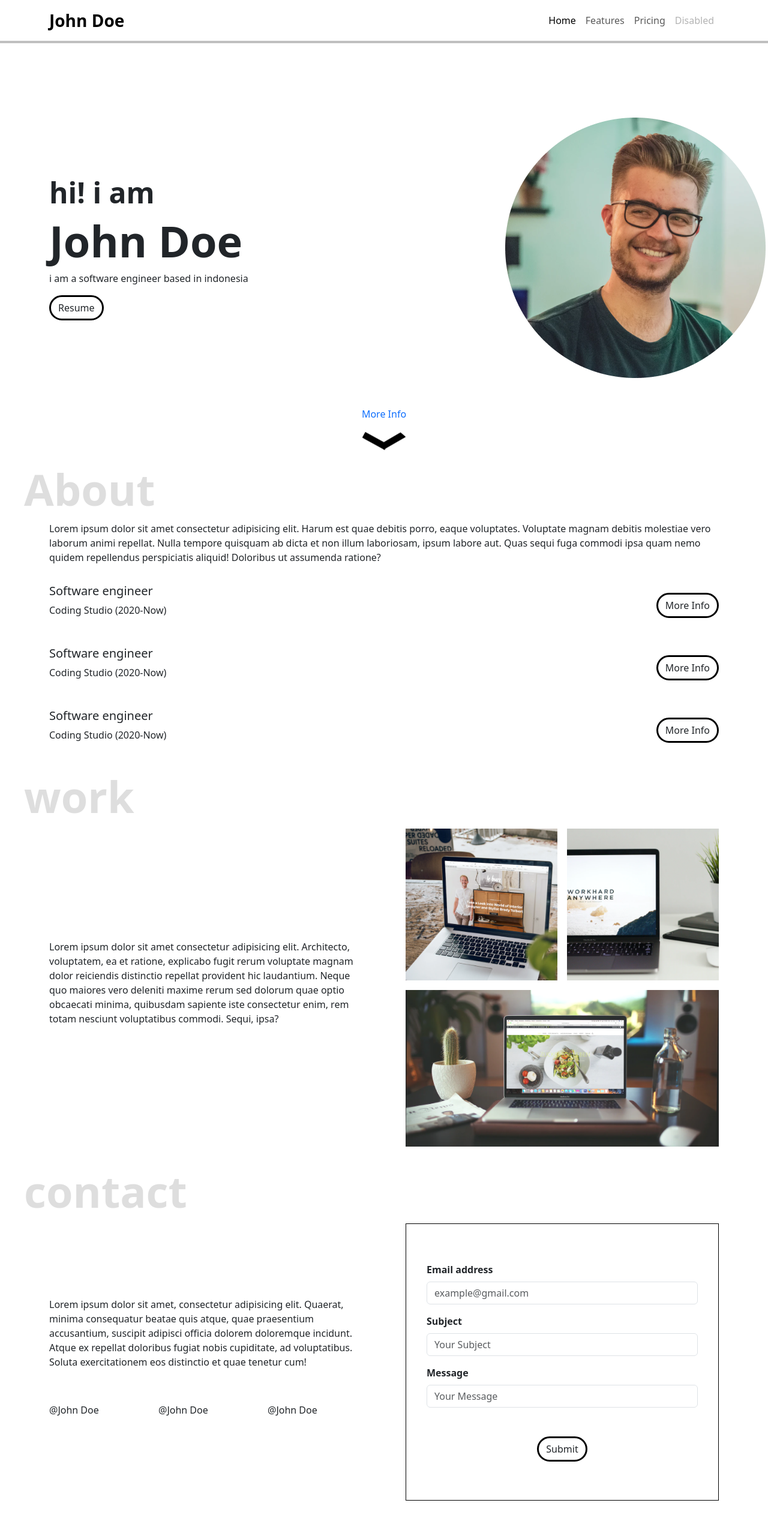
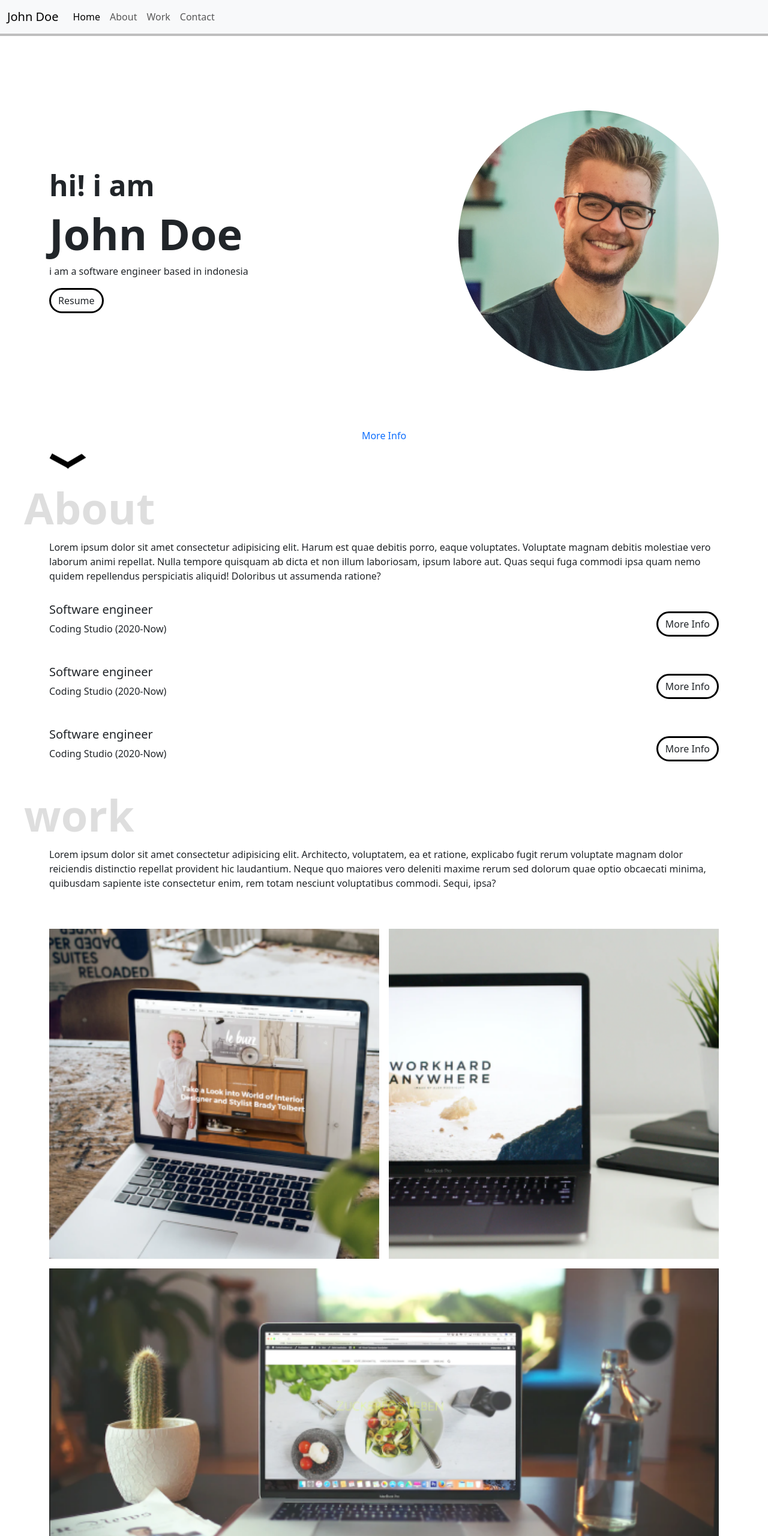
Before and after one commit to NahlJoe/portfolio, a plain HTML site: page index.html in a window 1280 px wide. Shown: the top 2560 px of the page at 60% size. Drawn offline with nearby package versions, Linux system fonts and the light colour scheme.

Commit message:
Tidy Up done

```diff
--- a/index.html
+++ b/index.html
@@ -8,48 +8,48 @@
     <link rel="stylesheet" href="style.css">
 </head>
 <body>
-  <nav class="navbar navbar-expand-lg">
-          <div class="container">
-        <a class="navbar-brand fs-3 fw-bold" href="#">John Doe</a>
+  <nav class="navbar navbar-expand-lg bg-body-tertiary">
+    <div class="container-fluid">
+      <a class="navbar-brand" href="#">John Doe</a>
       <button class="navbar-toggler" type="button" data-bs-toggle="collapse" data-bs-target="#navbarNav" aria-controls="navbarNav" aria-expanded="false" aria-label="Toggle navigation">
         <span class="navbar-toggler-icon"></span>
       </button>
       <div class="collapse navbar-collapse" id="navbarNav">
-          <ul class="navbar-nav ms-auto">
+        <ul class="navbar-nav">
           <li class="nav-item">
-              <a class="nav-link active" aria-current="page" href="#">Home</a>
+            <a class="nav-link active" aria-current="page" href="#home">Home</a>
           </li>
           <li class="nav-item">
-              <a class="nav-link" href="#">Features</a>
+            <a class="nav-link" href="#about">About</a>
           </li>
           <li class="nav-item">
-              <a class="nav-link" href="#">Pricing</a>
+            <a class="nav-link" href="#work">Work</a>
           </li>
           <li class="nav-item">
-              <a class="nav-link disabled" aria-disabled="true">Disabled</a>
+            <a class="nav-link" href="#contact">Contact</a>
           </li>
         </ul>
       </div>
     </div>
   </nav>
     <section id="home" class="home container">
-      <div class="row d-flex align-items-center">
-          <div class="col-8">
+      <div class="row d-flex align-items-center flex-md-row flex-column-reverse">
+          <div class="col-12 col-md-8">
               <h3 class="fw-semibold">hi! i am </h3>
               <h1 class="fw-bold">John Doe</h1>
               <p>i am a software engineer based in indonesia</p>
               <a class="btn button" href="images/potrait.png" download>Resume</a>
           </div>
-          <div class="col-4">
+          <div class="col-12 col-md-4 d-flex justify-content-md-end justify-content-center">
               <img src="images/potrait.png" alt="potrait">
           </div>
       </div>
-      <div class="arrow w-100 d-flex align-items-center flex-column mt-5">
-        <a class="text-decoration-none" href="#about">More Info</a>
+      <a  href="#about" class="text-decoration-none arrow w-100 d-flex align-items-center flex-column mt-5">
+        <div class="text-dark">More Info</a>
         <img id="arrow" class="mt-2" src="images/arrow.svg" alt="arrow icon">
         <!-- img pake id arrow -->
         <!-- buat ngejalanin bootstrap dia itu pake atribute class -->
-      </div>
+      </a>
     </section>
     <section id="about" class="about container">
       <p>Lorem ipsum dolor sit amet consectetur adipisicing elit. Harum est quae debitis porro, eaque voluptates. Voluptate magnam debitis molestiae vero laborum animi repellat. Nulla tempore quisquam ab dicta et non illum laboriosam, ipsum labore aut. Quas sequi fuga commodi ipsa quam nemo quidem repellendus perspiciatis aliquid! Doloribus ut assumenda ratione?</p>
@@ -91,10 +91,10 @@
     </section>
     <section id="work" class="work container">
       <div class="row d-flex align-items-center gap-5">
-        <div class="col">
+        <div class="col-12 col-5">
           <p>Lorem ipsum dolor sit amet consectetur adipisicing elit. Architecto, voluptatem, ea et ratione, explicabo fugit rerum voluptate magnam dolor reiciendis distinctio repellat provident hic laudantium. Neque quo maiores vero deleniti maxime rerum sed dolorum quae optio obcaecati minima, quibusdam sapiente iste consectetur enim, rem totam nesciunt voluptatibus commodi. Sequi, ipsa?</p>
         </div>
-        <div class="col work-img">
+        <div class="col-12 col-6 work-img">
           <div id="work-1" class="work-img-item">
             <img src="images/work-1.png" alt="work 1">
           </div>
@@ -109,36 +109,36 @@
     </section>
     <section id="contact" class="contact container">
       <div class="row d-flex align-items-center gap-5">
-        <div class="col">
+        <div class="col-12 col-lg-6">
           <p>Lorem ipsum dolor sit amet, consectetur adipisicing elit. Quaerat, minima consequatur beatae quis atque, quae praesentium accusantium, suscipit adipisci officia dolorem doloremque incidunt. Atque ex repellat doloribus fugiat nobis cupiditate, ad voluptatibus. Soluta exercitationem eos distinctio et quae tenetur cum!  </p>
           <div class="row">
-            <div class="col">
-              <img src="images/Facebook.svg" alt="facebook icon">
-              <p>@John Doe</p>
+            <div class="col d-flex align-items-center">
+              <img class="w-25" src="images/Facebook.svg" alt="facebook icon">
+              <p class=" mb-0 ms-2">@John Doe</p>
             </div>
-            <div class="col">
-              <img src="images/Instagram.svg" alt="instagram icon">
-              <p>@John Doe</p>
+            <div class="col d-flex align-items-center">
+              <img class="w-25" src="images/Instagram.svg" alt="instagram icon">
+              <p class="mb-0 ms-2" >@John Doe</p>
             </div>
-            <div class="col">
-              <img src="images/Twitter.svg" alt="twitter icon">
-              <p>@John Doe</p>
+            <div class="col d-flex align-items-center">
+              <img class="w-25" src="images/Twitter.svg" alt="twitter icon">
+              <p class=" mb-0 ms-"2>@John Doe</p>
             </div>
           </div>
         </div>
-        <div class="col">
-          <form class="contact-form">
+        <div class="col-12 col-lg-5">
+          <form class="contact-form" onsubmit="onFormSubmit(event)">
             <div class="mb-3">
               <label for="inp_email" class="form-label">Email address</label>
-              <input type="email" class="form-control" id="inp_email" placeholder="example@gmail.com">
+              <input type="email" class="form-control" id="inp_email" placeholder="example@gmail.com" required>
             </div>
             <div class="mb-3">
               <label for="inp_subject" class="form-label">Subject</label>
-              <input type="text" class="form-control" id="inp_subject" placeholder="Your Subject">
+              <input type="text" class="form-control" id="inp_subject" placeholder="Your Subject" required>
             </div>
             <div class="mb-3">
               <label for="inp_message" class="form-label">Message</label>
-              <input type="password" class="form-control" id="inp_message" placeholder="Your Message">
+              <input type="password" class="form-control" id="inp_message" placeholder="Your Message" required>
             </div>
             <div class="d-flex justify-content-center mt-5">
               <button type="text" class="btn button">Submit</button>
@@ -149,7 +149,7 @@
     </section>
     <script src="https://cdn.jsdelivr.net/npm/@popperjs/core@2.11.8/dist/umd/popper.min.js" integrity="sha384-I7E8VVD/ismYTF4hNIPjVp/Zjvgyol6VFvRkX/vR+Vc4jQkC+hVqc2pM8ODewa9r" crossorigin="anonymous"></script>
     <script src="https://cdn.jsdelivr.net/npm/bootstrap@5.3.2/dist/js/bootstrap.min.js" integrity="sha384-BBtl+eGJRgqQAUMxJ7pMwbEyER4l1g+O15P+16Ep7Q9Q+zqX6gSbd85u4mG4QzX+" crossorigin="anonymous"></script>
-    <script src="https://code.jquery.com/jquery-3.7.1.min.js" integrity="sha256-/JqT3SQfawRcv/BIHPThkBvs0OEvtFFmqPF/lYI/Cxo=" crossorigin="anonymous"></script>
+    <script src="https://code.jquery.c /jquery-3.7.1.min.js" integrity="sha256-/JqT3SQfawRcv/BIHPThkBvs0OEvtFFmqPF/lYI/Cxo=" crossorigin="anonymous"></script>
     <script src="main.js"></script>
 </body>
 </html>
--- a/main.js
+++ b/main.js
@@ -12,3 +12,25 @@ function toggleDetail(e) {
     console.log($(item).children(".about-exp-item-detail"))
 
 }
+
+function onFormSubmit(e) {
+    e.preventDefault()
+    const email = $("#inp_email")
+    const subject = $("#inp_subject")
+    const message = $("#inp_message")
+
+    // console.log($(subject).val())
+
+    if(!$(email).val()) {
+        alert("Email is required")
+    } else if(!$(subject).val()) {
+        alert("subject is required")
+    } else if (!$(message).val()) {
+        alert("message is required")
+    } else {
+        alert("form submitted")
+        $(email).val("")
+        $(subject).val("")
+        $(message).val("")
+    }
+}
--- a/style.css
+++ b/style.css
@@ -125,6 +125,10 @@ section::before {
 .home h3 {
     font-size: 48px;
 }
+.home .col-4 img {
+    width: 100%;
+}
+
 #home .arrow img {
     width: 74px;
 }
@@ -146,6 +150,20 @@ section::before {
     justify-content: space-between;
 }
 
+@media only screen and (max-width: 768px) {
+    .home img {
+        width: 50%;
+    }
+}
+
+@media only screen and (max-width: 576px) {
+    section::before {
+        left: -10px;
+        font-size: 64px;
+    }
+}
+
+
 @keyframes updown {
     0% {
         transform: translateY(0);
```
Lines whose indentation alone changed are shown as unchanged.
